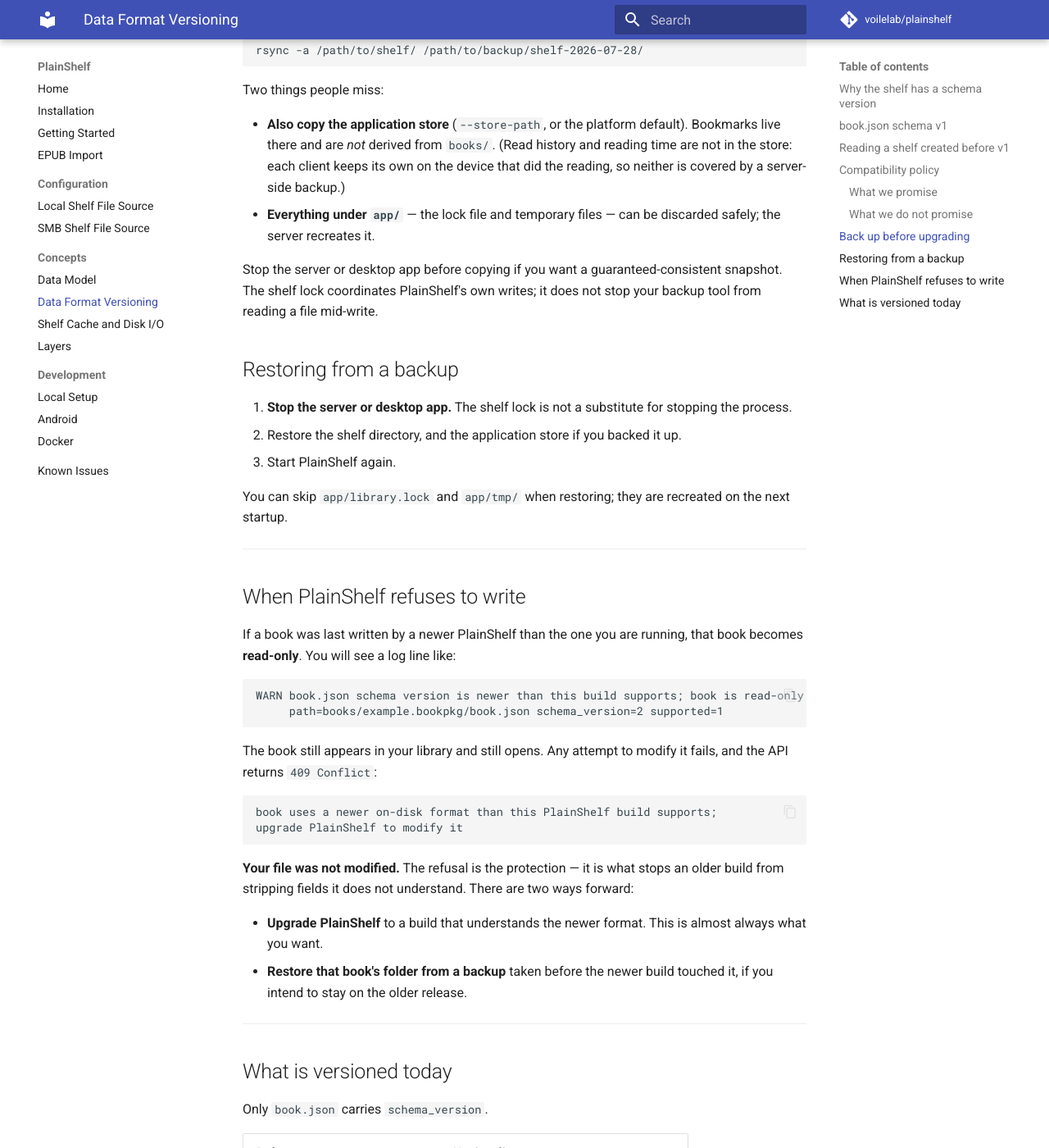
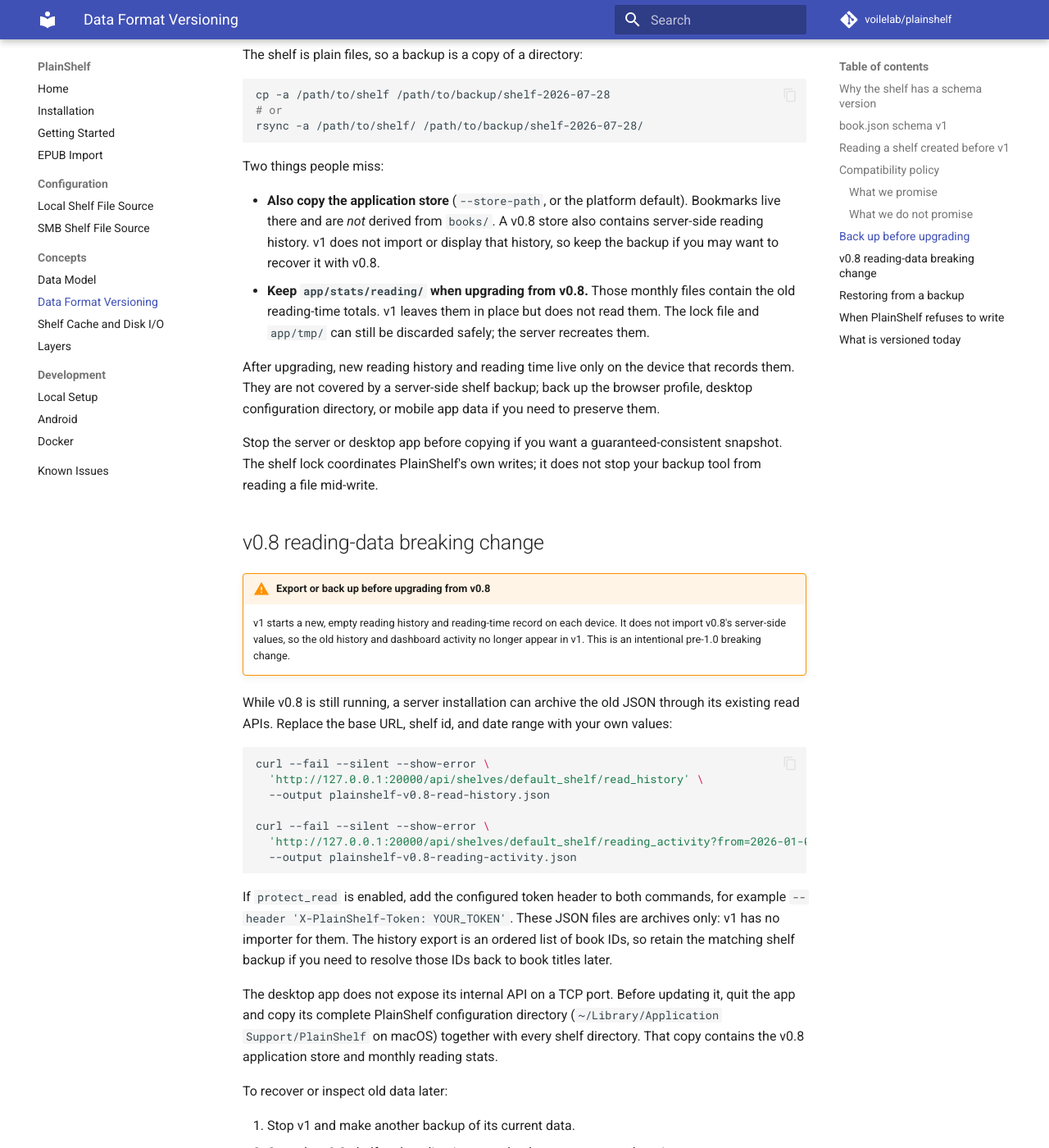
Before and after one commit to voilelab/plainshelf, an MkDocs documentation site: the page built from docs/concepts/data-format-versioning.md, in a window 1280 px wide and 1400 px high, scrolled down 3929 px. Shown: the whole window at 82% size. Built offline with MkDocs 1.6.1 and Material for MkDocs 9.7.7, drawn with Linux system fonts in a browser that asks for light colours; comment, search, counter and statistics services are not loaded; some of the changed text lies outside the part shown.

Commit message:
docs: document v0.8 reading data breaking change

````diff
--- a/docs/concepts/data-format-versioning.md
+++ b/docs/concepts/data-format-versioning.md
@@ -102,6 +102,10 @@
 commitments. They cover the **on-disk format only** — the HTTP API and the user
 interface are still pre-alpha and may change.
 
+Releases before v1 are not covered by this compatibility promise. In
+particular, v0.8's server-side reading history and reading time are treated as a
+documented breaking change, not as data that v1 guarantees to migrate.
+
 ### What we promise
 
 - A shelf whose books are at schema v1 stays readable by every later PlainShelf
@@ -160,15 +164,69 @@
 Two things people miss:
 
 - **Also copy the application store** (`--store-path`, or the platform default).
-  Bookmarks live there and are *not* derived from `books/`. (Read history and
-  reading time are not in the store: each client keeps its own on the device
-  that did the reading, so neither is covered by a server-side backup.)
-- **Everything under `app/`** — the lock file and temporary files — can be
-  discarded safely; the server recreates it.
+  Bookmarks live there and are *not* derived from `books/`. A v0.8 store also
+  contains server-side reading history. v1 does not import or display that
+  history, so keep the backup if you may want to recover it with v0.8.
+- **Keep `app/stats/reading/` when upgrading from v0.8.** Those monthly files
+  contain the old reading-time totals. v1 leaves them in place but does not
+  read them. The lock file and `app/tmp/` can still be discarded safely; the
+  server recreates them.
+
+After upgrading, new reading history and reading time live only on the device
+that records them. They are not covered by a server-side shelf backup; back up
+the browser profile, desktop configuration directory, or mobile app data if you
+need to preserve them.
 
 Stop the server or desktop app before copying if you want a guaranteed-consistent
 snapshot. The shelf lock coordinates PlainShelf's own writes; it does not stop
 your backup tool from reading a file mid-write.
+
+## v0.8 reading-data breaking change
+
+!!! warning "Export or back up before upgrading from v0.8"
+    v1 starts a new, empty reading history and reading-time record on each
+    device. It does not import v0.8's server-side values, so the old history and
+    dashboard activity no longer appear in v1. This is an intentional pre-1.0
+    breaking change.
+
+While v0.8 is still running, a server installation can archive the old JSON
+through its existing read APIs. Replace the base URL, shelf id, and date range
+with your own values:
+
+```sh
+curl --fail --silent --show-error \
+  'http://127.0.0.1:20000/api/shelves/default_shelf/read_history' \
+  --output plainshelf-v0.8-read-history.json
+
+curl --fail --silent --show-error \
+  'http://127.0.0.1:20000/api/shelves/default_shelf/reading_activity?from=2026-01-01&to=2026-12-31' \
+  --output plainshelf-v0.8-reading-activity.json
+```
+
+If `protect_read` is enabled, add the configured token header to both commands,
+for example `--header 'X-PlainShelf-Token: YOUR_TOKEN'`. These JSON files are
+archives only: v1 has no importer for them. The history export is an ordered
+list of book IDs, so retain the matching shelf backup if you need to resolve
+those IDs back to book titles later.
+
+The desktop app does not expose its internal API on a TCP port. Before updating
+it, quit the app and copy its complete PlainShelf configuration directory
+(`~/Library/Application Support/PlainShelf` on macOS) together with every shelf
+directory. That copy contains the v0.8 application store and monthly reading
+stats.
+
+To recover or inspect old data later:
+
+1. Stop v1 and make another backup of its current data.
+2. Copy the v0.8 shelf and application-store backup to a separate location.
+3. Run v0.8 against those copies, preferably on a different local port, and
+   view or export the old history there.
+
+Never point v0.8 at the live shelf after v1 has modified it. There is no
+supported downgrade or merge path, and new device-local v1 reading data is not
+combined with the recovered v0.8 data. If no pre-upgrade backup exists, v1
+normally leaves the old store entry and `app/stats/reading/` files untouched;
+copy them before attempting best-effort recovery with v0.8.
 
 ## Restoring from a backup
 
@@ -178,7 +236,8 @@
 3. Start PlainShelf again.
 
 You can skip `app/library.lock` and `app/tmp/` when restoring; they are
-recreated on the next startup.
+recreated on the next startup. Restore `app/stats/reading/` too only when you
+are reconstructing a v0.8 environment to inspect its old reading time.
 
 ---
 
````
Also changed, not shown: CHANGELOG.md (+4 -4 lines), docs/concepts/data-model.md (+14 -3 lines), docs/installation.md (+7 -0 lines).
